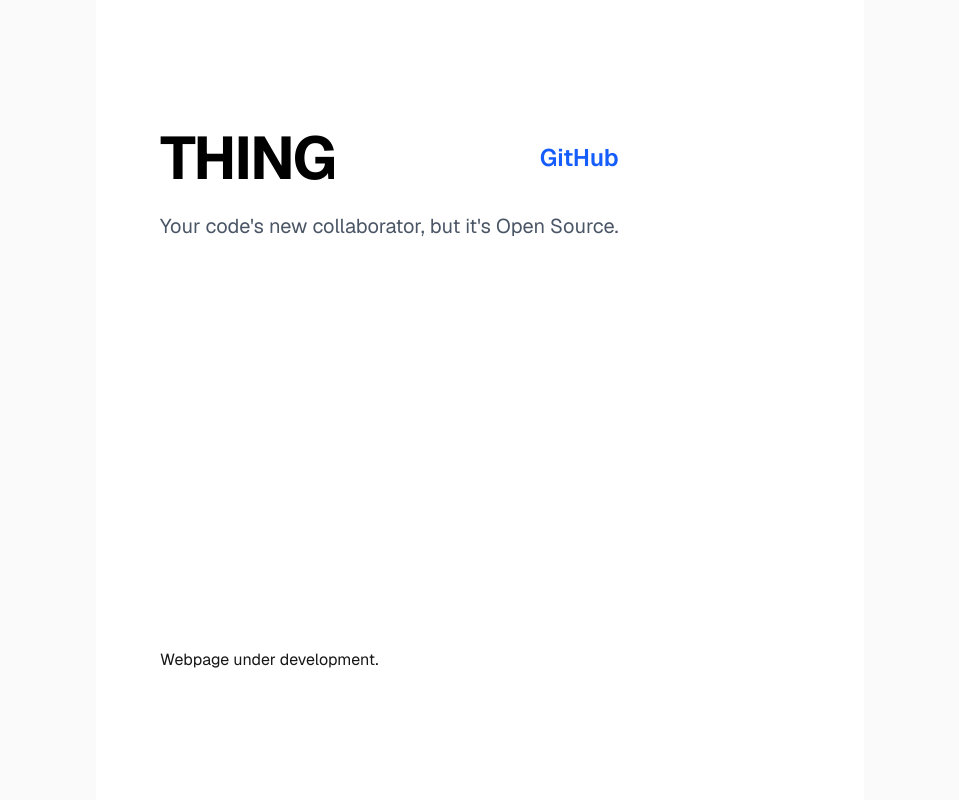
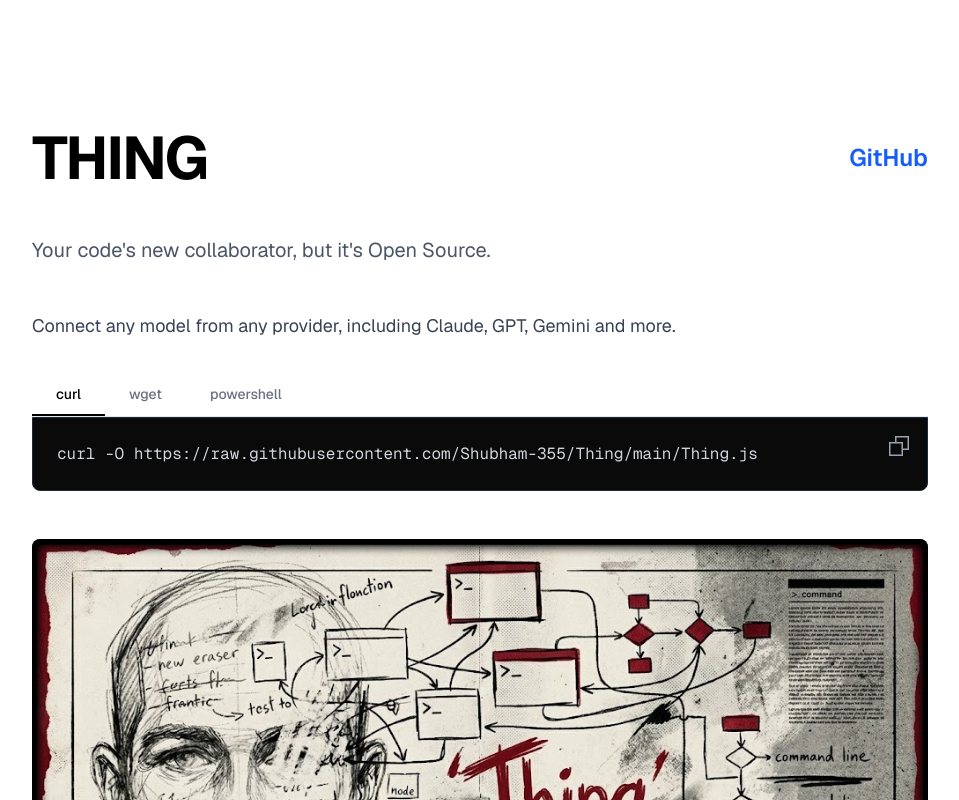
Before and after one commit to Shubham-355/thing-web, a Next.js app: page / in a window 1280 px wide. Shown: the top 800 px of the page, without its empty margins (160-1119 px from the left). Built offline with nearby package versions, Linux system fonts and the light colour scheme.

Commit message:
added some content

```diff
--- a/app/page.tsx
+++ b/app/page.tsx
@@ -1,9 +1,34 @@
+'use client';
+
+import { useState } from 'react';
+import Image from 'next/image';
 
 export default function Home() {
+  const [selectedTab, setSelectedTab] = useState('curl');
+  const [copied, setCopied] = useState(false);
+
+  const commands = {
+    curl: 'curl -O https://raw.githubusercontent.com/Shubham-355/Thing/main/Thing.js',
+    wget: 'wget https://raw.githubusercontent.com/Shubham-355/Thing/main/Thing.js',
+    powershell: 'Invoke-WebRequest -Uri "https://raw.githubusercontent.com/Shubham-355/Thing/main/Thing.js" -OutFile "Thing.js"'
+  };
+
+  const tabs = [
+    { id: 'curl', label: 'curl' },
+    { id: 'wget', label: 'wget' },
+    { id: 'powershell', label: 'powershell' }
+  ];
+
+  const copyToClipboard = () => {
+    navigator.clipboard.writeText(commands[selectedTab as keyof typeof commands]);
+    setCopied(true);
+    setTimeout(() => setCopied(false), 2000);
+  };
+
   return (
     <div className="flex min-h-screen items-center justify-center bg-zinc-50 font-sans dark:bg-black">
-      <main className="flex min-h-screen w-full max-w-3xl flex-col items-center justify-between py-32 px-16 bg-white dark:bg-black sm:items-start">
-        <div className="flex flex-col items-center gap-6 text-center sm:items-start sm:text-left">
+      <main className="flex min-h-screen w-full max-w-5xl flex-col items-center justify-between py-32 px-16 bg-white dark:bg-black sm:items-start">
+        <div className="flex flex-col items-center gap-12 text-center sm:items-start sm:text-left w-full">
           <div className="flex items-center justify-between w-full gap-8">
             <h1 className="text-6xl font-bold tracking-tight text-black dark:text-zinc-50">
               THING
@@ -20,8 +45,99 @@ export default function Home() {
           <p className="text-xl text-gray-600 dark:text-gray-400">
             Your code's new collaborator, but it's Open Source.
           </p>
+
+          {/* New section */}
+          <div className="w-full">
+            <p className="text-lg text-gray-700 dark:text-gray-300 mb-8">
+              Connect any model from any provider, including Claude, GPT, Gemini and more.
+            </p>
+
+            {/* Command tabs */}
+            <div className="w-full">
+              <div className="relative flex gap-0 mb-0 border-b border-gray-200 dark:border-gray-800">
+                {tabs.map((tab) => (
+                  <button
+                    key={tab.id}
+                    onClick={() => {
+                      setSelectedTab(tab.id);
+                      setCopied(false);
+                    }}
+                    className={`relative px-6 py-3 text-sm font-medium transition-all ${
+                      selectedTab === tab.id
+                        ? 'text-black dark:text-white'
+                        : 'text-gray-500 dark:text-gray-500 hover:text-gray-700 dark:hover:text-gray-300'
+                    }`}
+                  >
+                    {tab.label}
+                    {selectedTab === tab.id && (
+                      <div className="absolute bottom-0 left-0 right-0 h-0.5 bg-black dark:bg-white" />
+                    )}
+                  </button>
+                ))}
+              </div>
+
+              {/* Command box */}
+              <button
+                onClick={copyToClipboard}
+                className="relative w-full bg-[#0A0A0A] dark:bg-[#0A0A0A] rounded-b-lg p-6 text-left hover:bg-[#111] transition-colors group border border-gray-800"
+              >
+                <code className="text-gray-300 text-base font-mono block pr-16">
+                  {commands[selectedTab as keyof typeof commands]}
+                </code>
+                <div className="absolute top-4 right-4 transition-opacity">
+                  {!copied ? (
+                    <svg
+                      width="24"
+                      height="24"
+                      viewBox="0 0 24 24"
+                      fill="none"
+                      xmlns="http://www.w3.org/2000/svg"
+                      className="text-gray-400 group-hover:text-gray-200"
+                    >
+                      <path
+                        d="M8.75 8.75V2.75H21.25V15.25H15.25M15.25 8.75H2.75V21.25H15.25V8.75Z"
+                        stroke="currentColor"
+                        strokeWidth="1.5"
+                        strokeLinecap="square"
+                      />
+                    </svg>
+                  ) : (
+                    <svg
+                      width="24"
+                      height="24"
+                      viewBox="0 0 24 24"
+                      fill="none"
+                      xmlns="http://www.w3.org/2000/svg"
+                    >
+                      <path
+                        d="M2.75 15.0938L9 20.25L21.25 3.75"
+                        stroke="#03B000"
+                        strokeWidth="2"
+                        strokeLinecap="square"
+                      />
+                    </svg>
+                  )}
+                </div>
+              </button>
+            </div>
+
+            {/* Thing.png image with inset shadow */}
+            <div className="relative w-full aspect-video mt-12 overflow-hidden rounded-lg">
+              {/* Inset border wrapper */}
+              <div className="absolute inset-0 pointer-events-none z-10" style={{
+                boxShadow: 'inset 0 0 10px 8px rgba(0, 0, 0, 1)',
+                borderRadius: 'inherit'
+              }} />
+
+              <Image
+                src="/Thing.png"
+                alt="Thing Project"
+                fill
+                className="object-cover"
+              />
+            </div>
+          </div>
         </div>
-        Webpage under development.
       </main>
     </div>
   );
```
Also changed, not shown: public/Thing.png (added).
